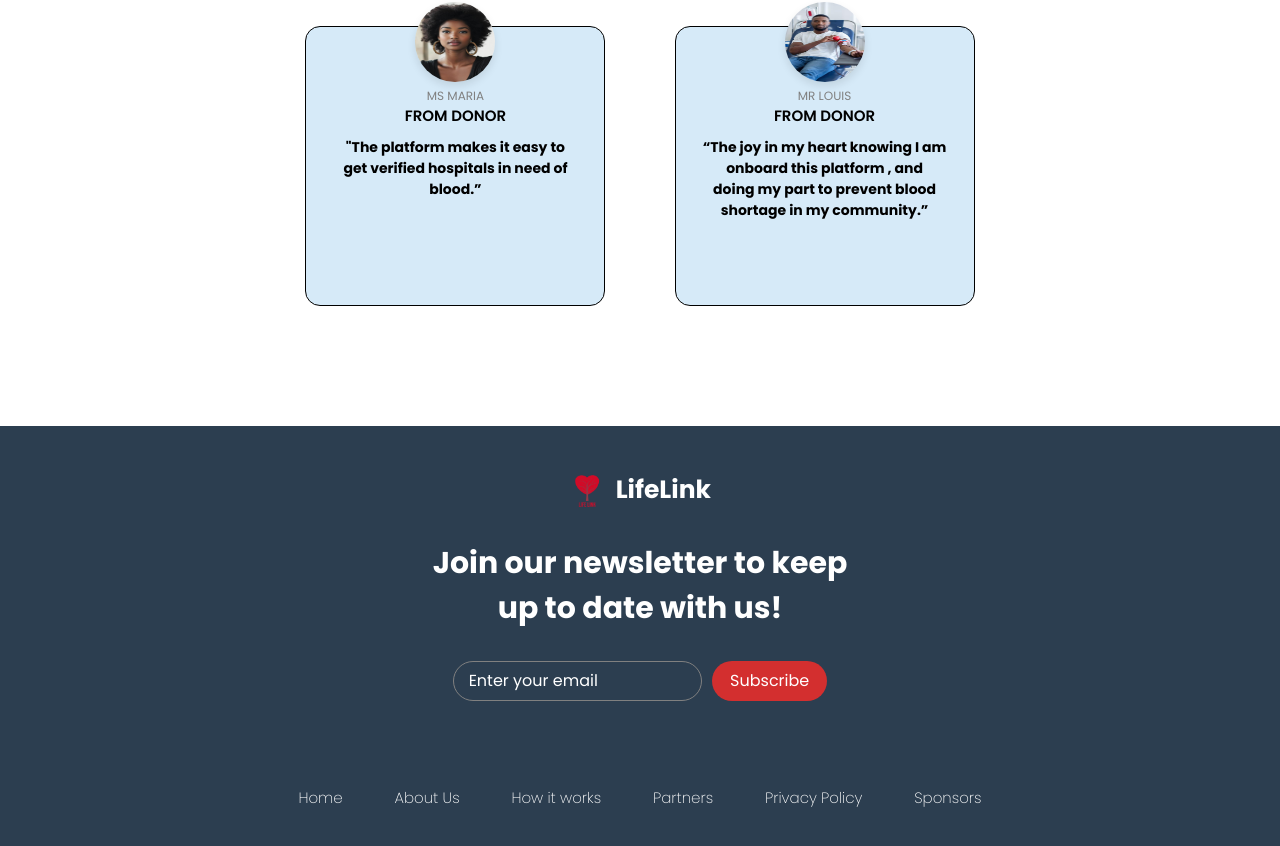
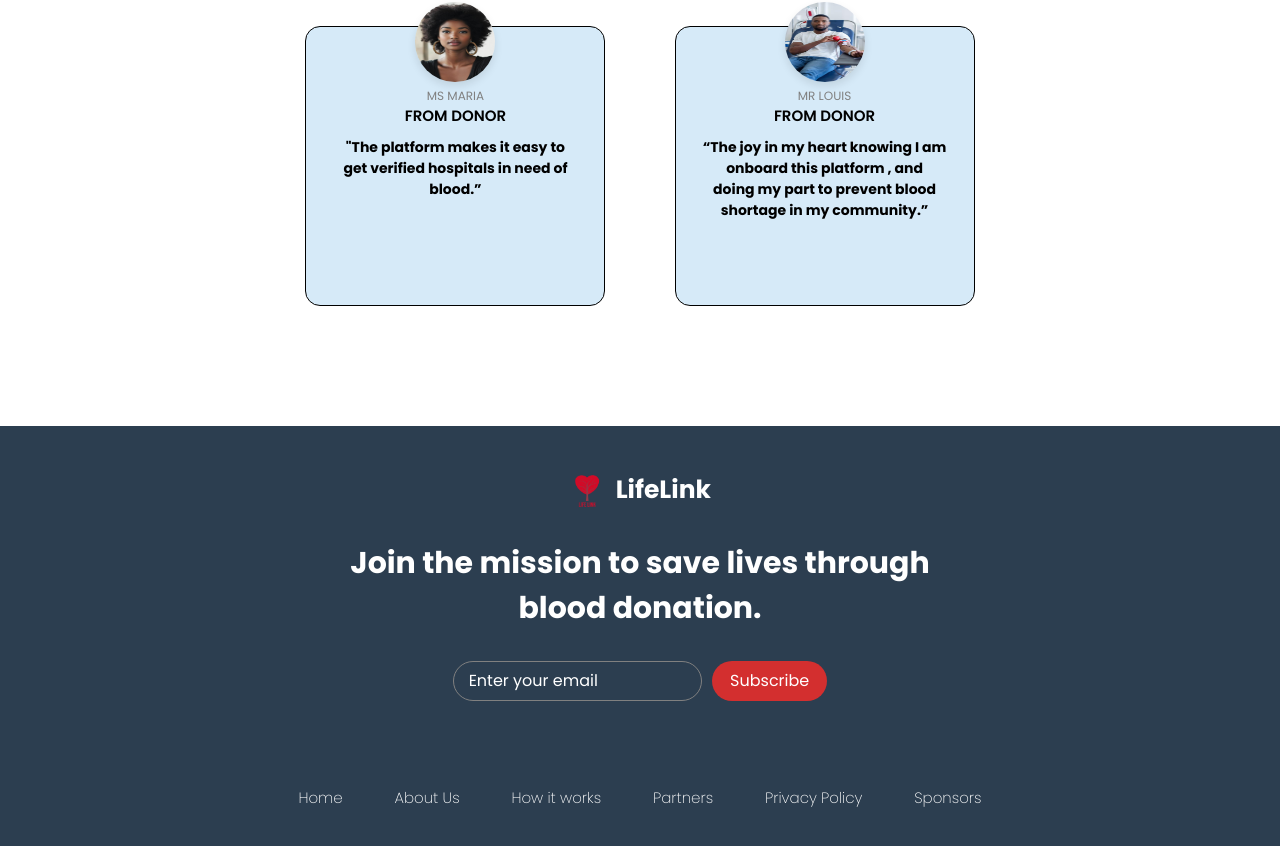
Before and after one commit to Dev-WilliamsEsther/Lifelink, a React (Vite) app: page / in a window 1280 px wide. Shown: the part 3771-4617 px from the top of the page. Built offline with nearby package versions, Linux system fonts and the light colour scheme.

Commit message:
correction in footer

```diff
--- a/src/Esther/pages/Adminlogin.jsx
+++ b/src/Esther/pages/Adminlogin.jsx
@@ -1,8 +1,9 @@
 import React from 'react'
 import '../../Esther/styles/adminlogin.css'
-import { Link } from 'react-router'
+import { Link, useNavigate } from 'react-router'
 
 const Adminlogin = () => {
+    const nav = useNavigate();
     return (
         <div className='admindonorloginwrapper'>
           <div className='admindonorloginmobilewrap'>
@@ -25,7 +26,7 @@ const Adminlogin = () => {
                 <p>ENTER PASSWORD</p>
                 <input type="password" placeholder='PASSWORD' className='admindonorlogininput' />
               </div>
-              <button className='admindonorloginbtn' onClick={()=>nav("/dashboard")}>LOG-IN</button>
+              <button className='admindonorloginbtn' onClick={()=>nav("/dashboard/adminverification")}>LOG-IN</button>
               <div className='admindonorloginforgotwrap'>
                 <p onClick={()=>nav("/admindonorssignup")}>DON'T HAVE AN ACCOUNT?SIGNUP</p>
                 <p>FORGOT PASSWORD</p>
--- a/src/components/footer/Footer.jsx
+++ b/src/components/footer/Footer.jsx
@@ -10,7 +10,7 @@ const Footer = () => {
         <h1>LifeLink</h1>
       </div>
       <div className='footernewsletter'>
-        <h1>Join our newsletter to keep <br /> up to date with us!</h1>
+        <h1>Join the mission to save lives through <br />blood donation.</h1>
         <div className='footerinput'>
           <div className='footeremail'>
             <PiUserCircleDashedThin  size={22}/>
```
